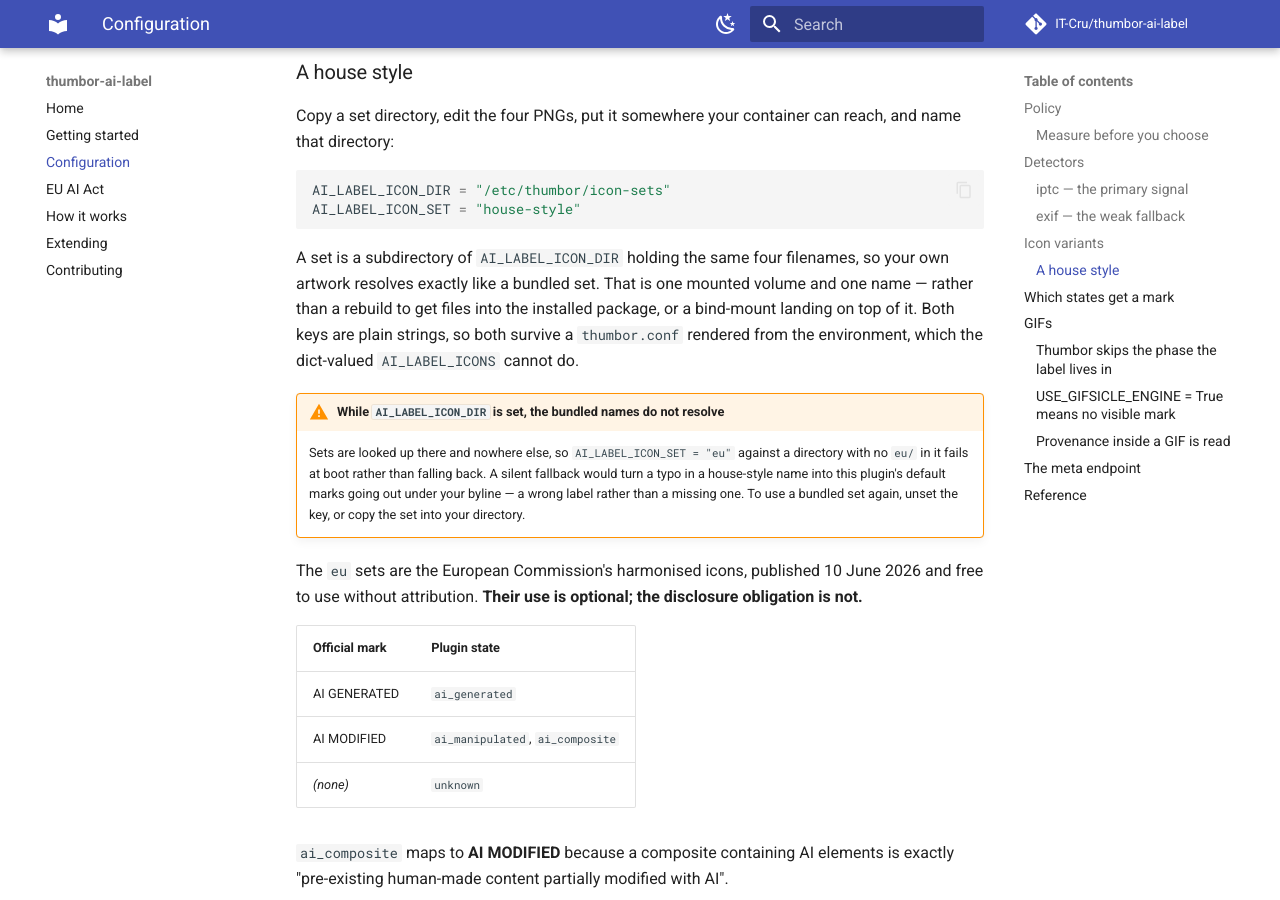
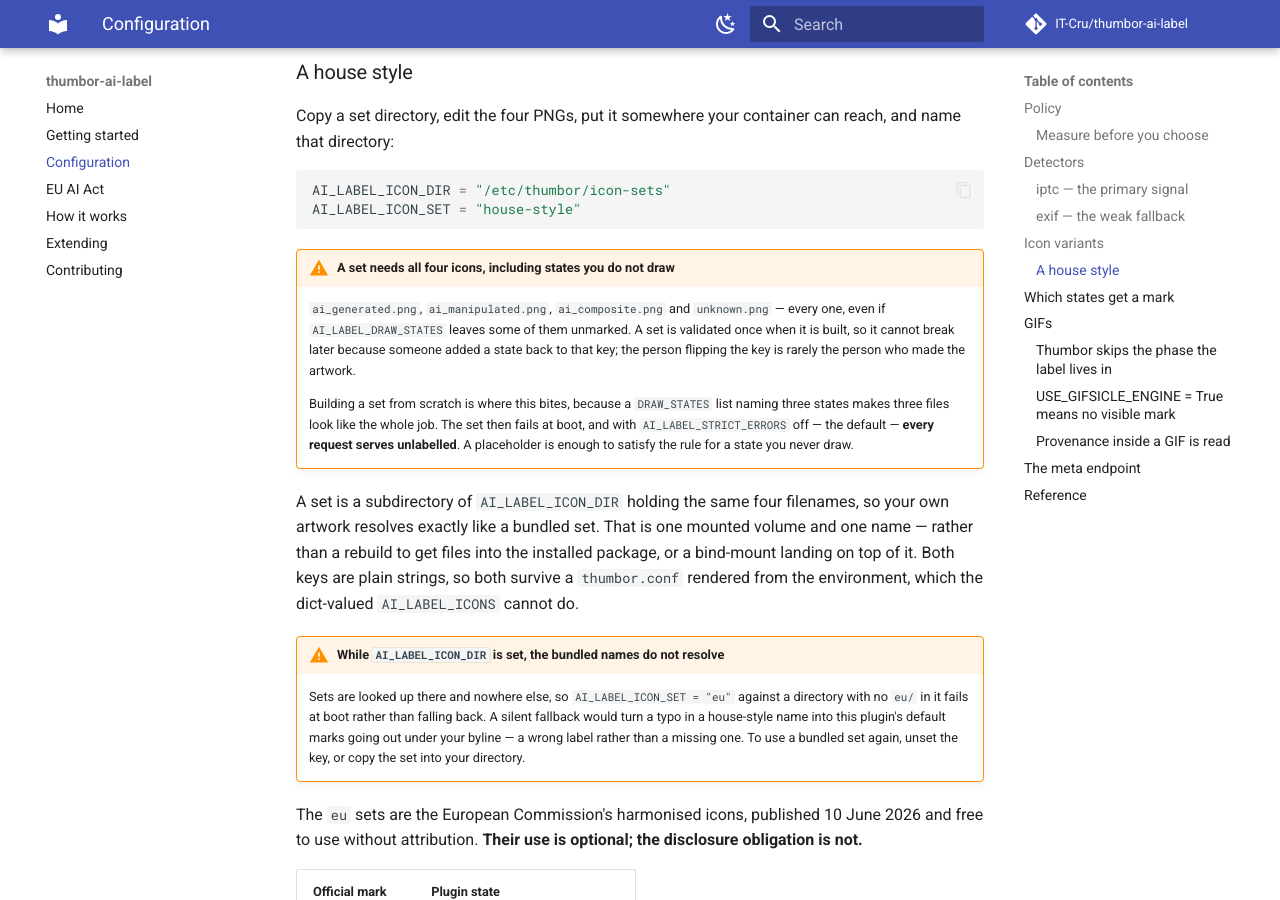
Before and after one commit to IT-Cru/thumbor-ai-label, an MkDocs documentation site: the page built from docs/configuration.md, in a window 1280 px wide and 900 px high, scrolled down 3531 px. Built offline with MkDocs 1.6.1 and Material for MkDocs 9.7.7, drawn with Linux system fonts in a browser that asks for light colours; comment, search, counter and statistics services are not loaded; some of the changed text lies outside the part shown.

Commit message:
Say why an icon set needs all four states (#32)
Closes #15.

A house set built from scratch, holding exactly the three marks it draws, fails at
boot - and neither the error nor the docs said why:

    AI_LABEL_DRAW_STATES = ["ai_generated", "ai_manipulated", "ai_composite"]
    IconError: icon set 'burdastyle' is missing /app/ai-labels/burdastyle/unknown.png

Accurate, and silent on the one question its reader has: *why does it want an icon for
a state I explicitly switched off?* Read beside a `DRAW_STATES` list that omits
`unknown`, it looks like the plugin ignoring the config rather than a set that is
incomplete. With `AI_LABEL_STRICT_ERRORS` off - the default - every request then
served unlabelled.

**The eager loading is not the bug and does not change.** A set validated once when it
is built cannot break later because someone added `unknown` back to
`AI_LABEL_DRAW_STATES`. Loading only the drawn states would move the failure from
set-build time to config-change time, which is worse: the person flipping the key is
rarely the person who made the artwork. What was missing is anything saying so at the
moment it matters.

The error now names the rule and the reason. The override message deliberately does
not gain the same text - an override supplies a path for one state and says nothing
about a set's completeness - and a test pins that distinction, which needed a complete
set to exercise at all, since otherwise the first state without an override raises the
set message first.

The docs were correct but implicit. `README.md`, `docs/configuration.md` and
`ai-labels/README.md` all said "copy a set directory, edit the four PNGs", which reads
as a description of the bundled sets rather than a rule - and only holds if you *copy*
one. All three now state it as a requirement, with the forward-compatibility reason,
where a house style actually gets built.

Both keys are named together in each place. Someone reading either file has usually
already decided to narrow `AI_LABEL_DRAW_STATES`, so the two sections cross-reference
rather than sitting apart: the suppression section now says narrowing the key does not
shrink the set.

Found in production use of #11. The icons appeared as soon as a placeholder
`unknown.png` was dropped in, with no restart - settings are only cached on success.

Co-authored-by: Claude Opus 5 <noreply@anthropic.com>

````diff
--- a/README.md
+++ b/README.md
@@ -261,6 +261,14 @@ AI_LABEL_ICON_DIR = "/etc/thumbor/icon-sets"
 AI_LABEL_ICON_SET = "house-style"
 ```
 
+**A set needs all four icons, including states you do not draw** — `ai_generated.png`,
+`ai_manipulated.png`, `ai_composite.png` and `unknown.png`, even if
+`AI_LABEL_DRAW_STATES` leaves some of them unmarked. A set is validated once when it is
+built, so it cannot break later because someone added a state back to that key. Building
+one from scratch is where this bites: a `DRAW_STATES` list naming three states makes three
+files look like the whole job, and the set then fails at boot. A placeholder is enough for
+a state you never draw.
+
 A set is a subdirectory of `AI_LABEL_ICON_DIR` holding the same four filenames, so your
 own artwork resolves exactly like a bundled set — no rebuild, no bind-mount landing on top
 of installed package files. Both keys are plain strings, so both survive a `thumbor.conf`
@@ -338,6 +346,9 @@ startup.
 An empty list — `AI_LABEL_DRAW_STATES = []` — is a valid "meta only" mode: detection runs,
 verdicts are published, no pixels are touched. Use `AI_LABEL_ENABLED = False` if you want
 detection off as well.
+
+**Narrowing this key does not shrink the icon set.** A house set still needs all four
+PNGs, including the states this list leaves out — see [icon variants](#icon-variants).
 
 Two things this key is **not** for. Setting an icon override to `""`, `None` or `False`
 does not suppress a state; it is rejected at startup, because a map of paths holds paths.
--- a/ai-labels/README.md
+++ b/ai-labels/README.md
@@ -58,6 +58,17 @@ AI_LABEL_ICON_SET = "house-style"
 Your set resolves exactly like a bundled one. To swap a single mark instead of a whole
 set, `AI_LABEL_ICONS` takes per-state paths.
 
+**A set needs all four icons, including states you do not draw.** `ai_generated.png`,
+`ai_manipulated.png`, `ai_composite.png` and `unknown.png` — every one, even if
+`AI_LABEL_DRAW_STATES` leaves some of them unmarked. A set is validated once when it is
+built, so it cannot break later because someone added a state back to that key; the person
+flipping the key is rarely the person who made the artwork.
+
+Building a set from scratch is where this bites: a `DRAW_STATES` list naming three states
+makes three files look like the whole job. The set then fails at boot, and with
+`AI_LABEL_STRICT_ERRORS` off — the default — **every request serves unlabelled**. A
+placeholder is enough for a state you never draw.
+
 While `AI_LABEL_ICON_DIR` is set, sets are looked up there and nowhere else: the bundled
 names do not resolve, so a mistyped house-style name fails at boot rather than quietly
 shipping these default marks. Copy a bundled set in if you want it alongside your own.
--- a/docs/configuration.md
+++ b/docs/configuration.md
@@ -153,6 +153,19 @@ AI_LABEL_ICON_DIR = "/etc/thumbor/icon-sets"
 AI_LABEL_ICON_SET = "house-style"
 ```
 
+!!! warning "A set needs all four icons, including states you do not draw"
+    `ai_generated.png`, `ai_manipulated.png`, `ai_composite.png` and `unknown.png` —
+    every one, even if `AI_LABEL_DRAW_STATES` leaves some of them unmarked. A set is
+    validated once when it is built, so it cannot break later because someone added a
+    state back to that key; the person flipping the key is rarely the person who made
+    the artwork.
+
+    Building a set from scratch is where this bites, because a `DRAW_STATES` list
+    naming three states makes three files look like the whole job. The set then fails
+    at boot, and with `AI_LABEL_STRICT_ERRORS` off — the default — **every request
+    serves unlabelled**. A placeholder is enough to satisfy the rule for a state you
+    never draw.
+
 A set is a subdirectory of `AI_LABEL_ICON_DIR` holding the same four filenames, so your own
 artwork resolves exactly like a bundled set. That is one mounted volume and one name —
 rather than a rebuild to get files into the installed package, or a bind-mount landing on
@@ -228,6 +241,9 @@ for an image below `AI_LABEL_MIN_IMAGE_SIZE`:
 An empty list — `AI_LABEL_DRAW_STATES = []` — is a valid "meta only" mode: detection runs,
 verdicts are published, no pixels are touched. Use `AI_LABEL_ENABLED = False` if you want
 detection off as well.
+
+**Narrowing this key does not shrink the icon set.** A house set still needs all four PNGs,
+including the states this list leaves out — see [A house style](#a-house-style).
 
 Two things this key is **not** for. Setting an icon override to `""`, `None` or `False`
 does not suppress a state; it is rejected at startup, because a map of paths holds paths.
````
Also changed, not shown: 2 other files.
